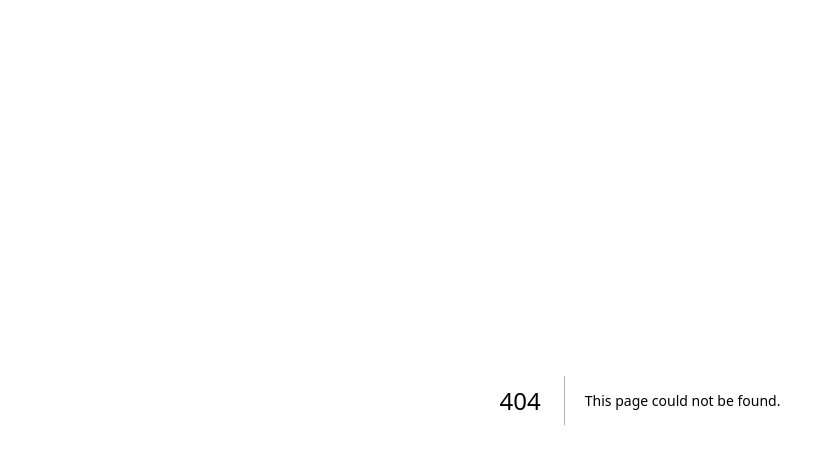
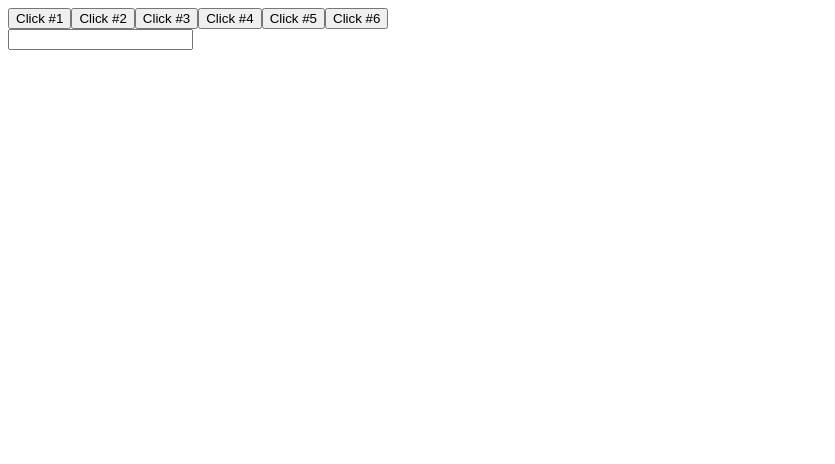
Before and after one commit to nina0-0nina/Curso_nextjs, a Next.js app in the folder curso-nextjs/exercicios/: page /basicos/botao in a window 1280 px wide. Before the commit this address had no page. Shown: the top 464 px of the page, without its empty margins (0-835 px from the left). Built offline with nearby package versions, Linux system fonts and the light colour scheme.

Commit message:
Chamada da função via evento

```diff
--- /dev/null
+++ b/curso-nextjs/exercicios/src/pages/basicos/botao.jsx
@@ -0,0 +1,35 @@
+function acao1(){
+    console.log("acao1")
+}
+
+export default function Botao(){
+    function acao2(){
+        console.log("acao2")
+    }
+
+    function acao5(e){
+        console.log(e)
+    }
+
+    return(
+        <div>
+            <button onClick={acao1}>Click #1</button>
+
+            <button onClick={acao2}>Click #2</button>
+
+            <button onClick={function(){
+                console.log('acao3')
+            }}>Click #3</button>
+
+            <button onClick={()=> console.log('acao4')}>Click #4</button>
+
+            <button onClick={acao5}>Click #5</button>
+
+            <button onClick={e => acao5(e.altKey)}>Click #6</button>
+
+            <div>
+               <input type="text" onChange={e => console.log(e.target.value)} />
+            </div>
+        </div>
+    )
+}
```
